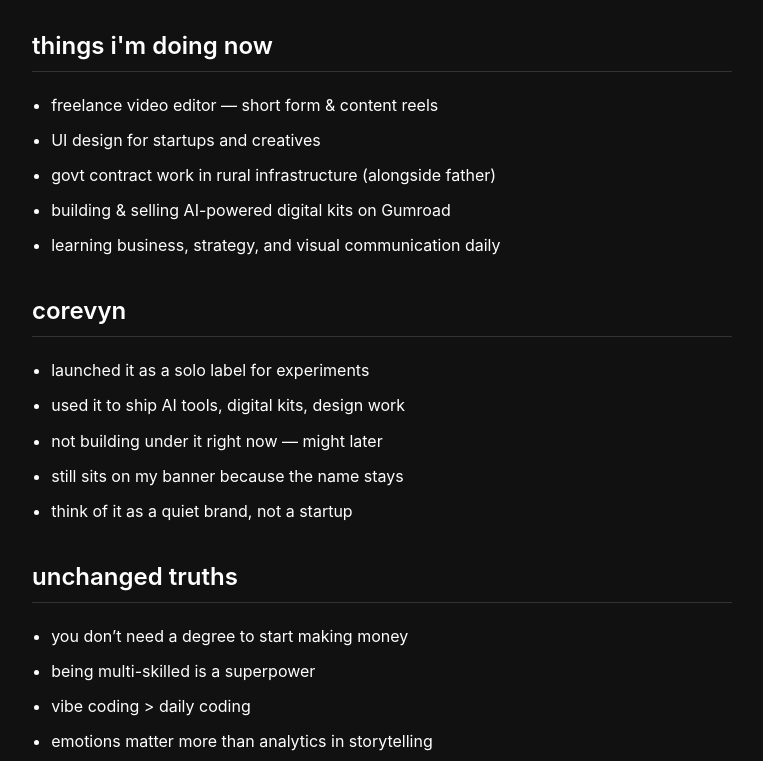
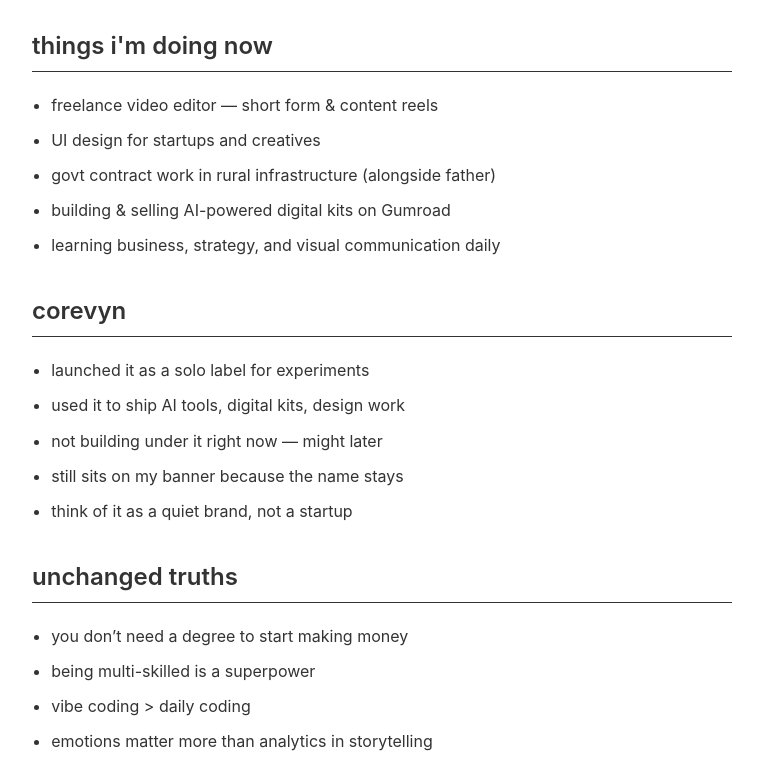
Before and after one commit to ashishxsinghh/ashishxCorevyn, a plain HTML site: page index.html in a window 1280 px wide. Shown: the part 133-894 px from the top of the page, without its empty margins (258-1021 px from the left). Drawn offline with Linux system fonts and the light colour scheme.

Commit message:
Add files via upload

```diff
--- a/index.html
+++ b/index.html
@@ -8,8 +8,8 @@
     body {
       margin: 0;
       font-family: -apple-system, BlinkMacSystemFont, 'Segoe UI', Roboto, Oxygen, Ubuntu, Cantarell, 'Open Sans', 'Helvetica Neue', sans-serif;
-      background-color: #111;
-      color: #fff;
+      background-color: #ffffff;
+      color: #333333;
       line-height: 1.7;
       padding: 2rem;
       max-width: 700px;
```
